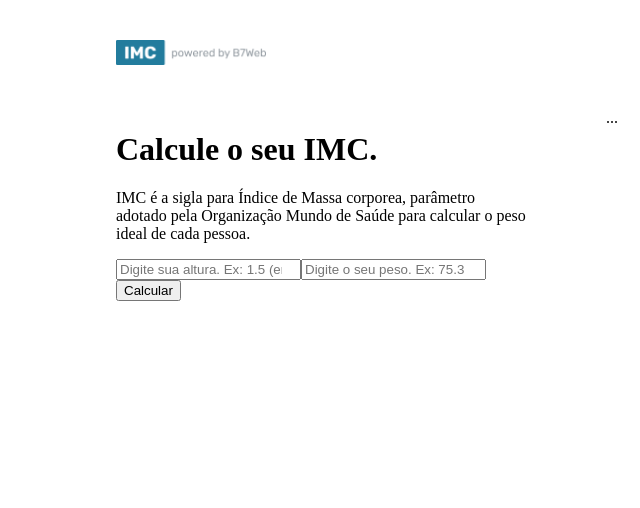
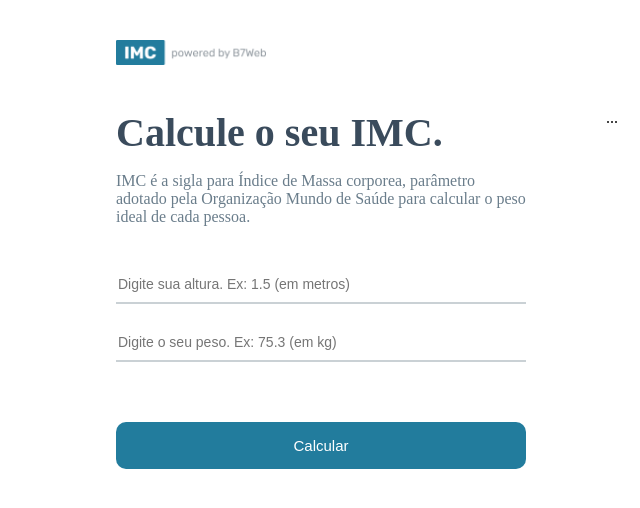
Before and after one commit to dimitriscalixto/React-IMC, a React (Create React App) app: page / in a window 1280 px wide. Shown: the top 508 px of the page, without its empty margins (74-714 px from the left). Built offline with nearby package versions, Linux system fonts and the light colour scheme.

Commit message:
Criando o lefside 2

```diff
--- a/src/App.module.css
+++ b/src/App.module.css
@@ -20,6 +20,43 @@
   margin-right: 40px;
 }
 
+.leftSide h1{
+  margin: 0;
+  font-size: 40px;
+  color: #3A4B5C;
+}
+
+.leftSide p {
+  font-size: 16px;
+  margin-bottom: 40px;
+  color: #6A7D8B;
+}
+
+.leftSide input {
+  width: 100%;
+  border:0;
+  border-bottom: 2px solid rgba(150,163,171,.5);
+  padding: 10px 2px;
+  margin-bottom: 20px;
+  font-size: 14px;
+  outline: 0;
+}
+
+.leftSide button {
+  background-color: #227C9D;
+  color: #FFF;
+  font-size: 15px;
+  border: 0;
+  border-radius: 10px;
+  padding: 15px 0;
+  width: 100%;
+  cursor: pointer;
+  margin-top:40px;
+  transition: all ease .8s;
+}
+.container .leftSide button:hover {
+  opacity: .4;
+}
 .container .rightSide {
   flex:1;
   margin-left: 40px;
```
